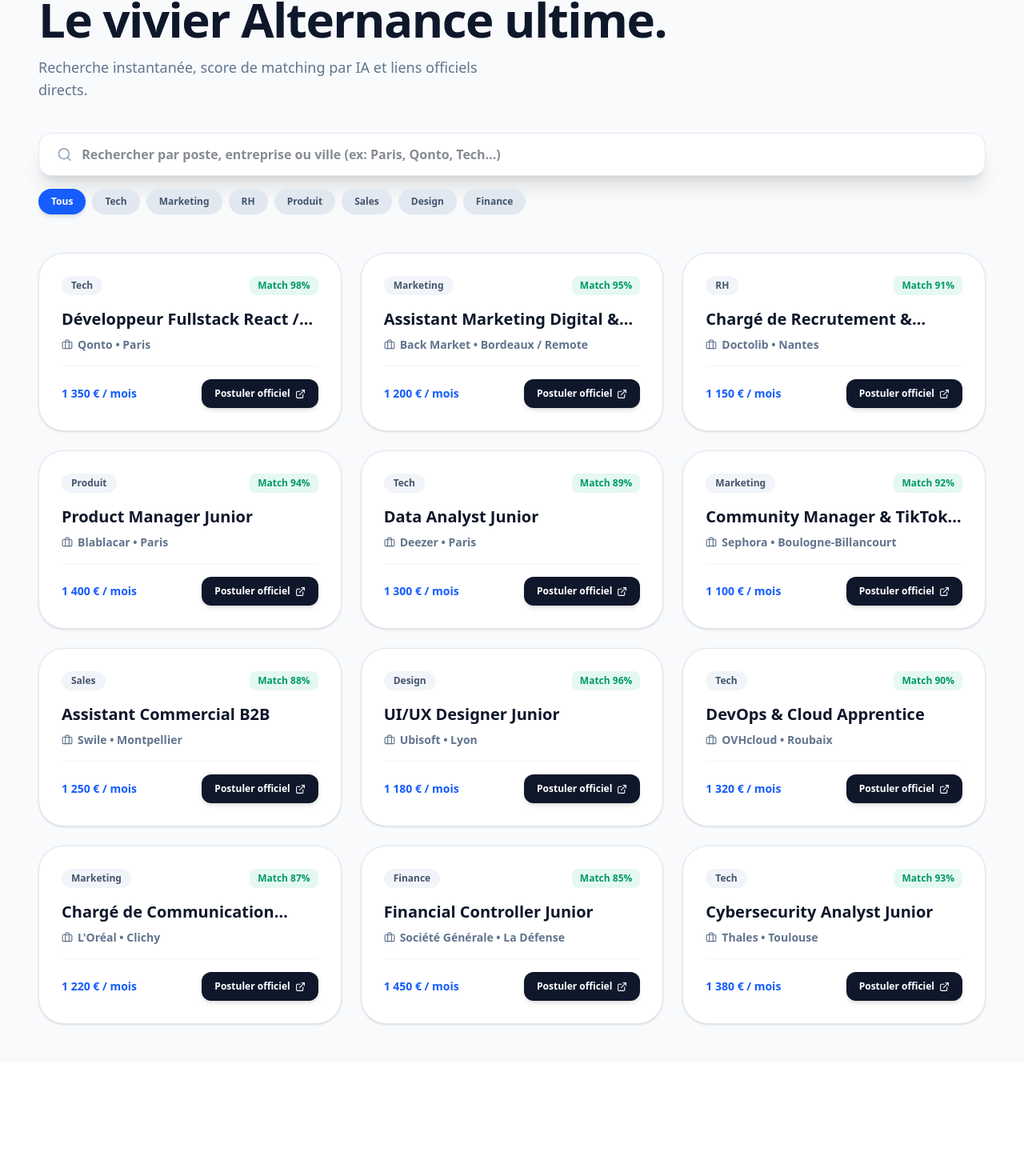
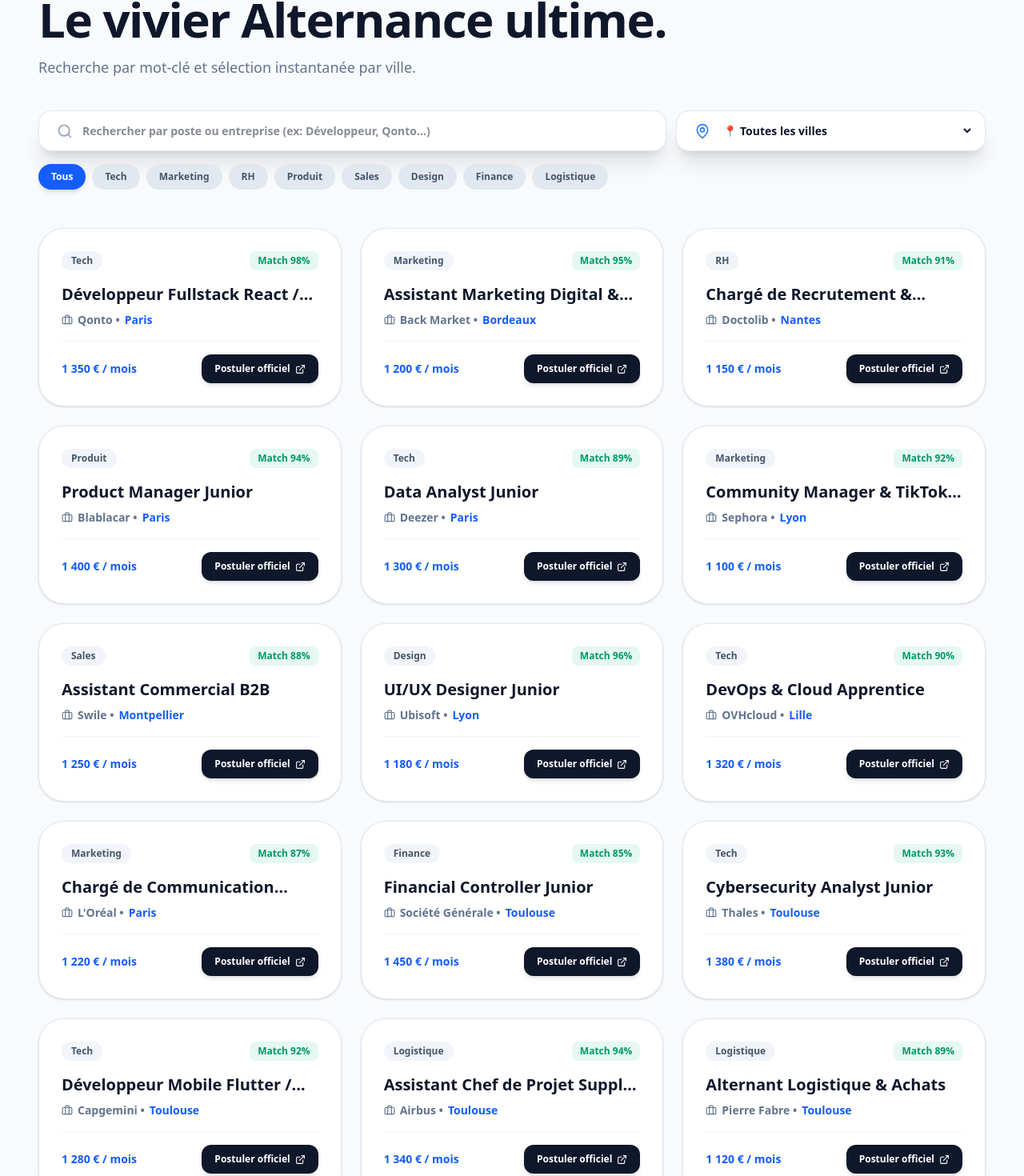
Before and after one commit to tchikibinks/louisemiaw, a Next.js app: page /alternance in a window 1280 px wide. Shown: the part 182-1652 px from the top of the page at 80% size. Before the commit the page ends 1510 px from the top, so only its background shows below. Built offline with nearby package versions, Linux system fonts and the light colour scheme.

Commit message:
Ajout du comparateur de villes et expansion massive du SaaS

```diff
--- a/src/app/alternance/page.tsx
+++ b/src/app/alternance/page.tsx
@@ -1,33 +1,44 @@
 'use client';
 import Link from 'next/link';
-import { Search, ExternalLink, Sparkles, Filter, MapPin, Briefcase } from 'lucide-react';
+import { Search, ExternalLink, Sparkles, Briefcase, MapPin } from 'lucide-react';
 import { useState } from 'react';
 
 export default function AlternancePage() {
   const [search, setSearch] = useState('');
+  const [cityFilter, setCityFilter] = useState('Toutes');
   const [selectedTag, setSelectedTag] = useState('Tous');
 
   const offers = [
     { title: "Développeur Fullstack React / Node", company: "Qonto", location: "Paris", stipend: "1 350 € / mois", tag: "Tech", match: "98%", link: "https://qonto.com/fr/carrieres" },
-    { title: "Assistant Marketing Digital & Growth", company: "Back Market", location: "Bordeaux / Remote", stipend: "1 200 € / mois", tag: "Marketing", match: "95%", link: "https://www.backmarket.fr/fr-fr/jobs" },
+    { title: "Assistant Marketing Digital & Growth", company: "Back Market", location: "Bordeaux", stipend: "1 200 € / mois", tag: "Marketing", match: "95%", link: "https://www.backmarket.fr/fr-fr/jobs" },
     { title: "Chargé de Recrutement & Talents", company: "Doctolib", location: "Nantes", stipend: "1 150 € / mois", tag: "RH", match: "91%", link: "https://about.doctolib.fr/carrieres/" },
     { title: "Product Manager Junior", company: "Blablacar", location: "Paris", stipend: "1 400 € / mois", tag: "Produit", match: "94%", link: "https://carers.blablacar.com/" },
     { title: "Data Analyst Junior", company: "Deezer", location: "Paris", stipend: "1 300 € / mois", tag: "Tech", match: "89%", link: "https://www.deezer.com/company/jobs" },
-    { title: "Community Manager & TikTok Creator", company: "Sephora", location: "Boulogne-Billancourt", stipend: "1 100 € / mois", tag: "Marketing", match: "92%", link: "https://jobs.sephora.com/" },
+    { title: "Community Manager & TikTok Creator", company: "Sephora", location: "Lyon", stipend: "1 100 € / mois", tag: "Marketing", match: "92%", link: "https://jobs.sephora.com/" },
     { title: "Assistant Commercial B2B", company: "Swile", location: "Montpellier", stipend: "1 250 € / mois", tag: "Sales", match: "88%", link: "https://swile.co/fr/carrieres" },
     { title: "UI/UX Designer Junior", company: "Ubisoft", location: "Lyon", stipend: "1 180 € / mois", tag: "Design", match: "96%", link: "https://www.ubisoft.com/fr-fr/company/careers" },
-    { title: "DevOps & Cloud Apprentice", company: "OVHcloud", location: "Roubaix", stipend: "1 320 € / mois", tag: "Tech", match: "90%", link: "https://careers.ovhcloud.com/" },
-    { title: "Chargé de Communication Externe", company: "L'Oréal", location: "Clichy", stipend: "1 220 € / mois", tag: "Marketing", match: "87%", link: "https://careers.loreal.com/" },
-    { title: "Financial Controller Junior", company: "Société Générale", location: "La Défense", stipend: "1 450 € / mois", tag: "Finance", match: "85%", link: "https://careers.societegenerale.com/" },
+    { title: "DevOps & Cloud Apprentice", company: "OVHcloud", location: "Lille", stipend: "1 320 € / mois", tag: "Tech", match: "90%", link: "https://careers.ovhcloud.com/" },
+    { title: "Chargé de Communication Externe", company: "L'Oréal", location: "Paris", stipend: "1 220 € / mois", tag: "Marketing", match: "87%", link: "https://careers.loreal.com/" },
+    { title: "Financial Controller Junior", company: "Société Générale", location: "Toulouse", stipend: "1 450 € / mois", tag: "Finance", match: "85%", link: "https://careers.societegenerale.com/" },
     { title: "Cybersecurity Analyst Junior", company: "Thales", location: "Toulouse", stipend: "1 380 € / mois", tag: "Tech", match: "93%", link: "https://www.thalesgroup.com/fr/carrieres" },
+    { title: "Développeur Mobile Flutter / React Native", company: "Capgemini", location: "Toulouse", stipend: "1 280 € / mois", tag: "Tech", match: "92%", link: "https://www.capgemini.com/fr-fr/carrieres/" },
+    { title: "Assistant Chef de Projet Supply Chain", company: "Airbus", location: "Toulouse", stipend: "1 340 € / mois", tag: "Logistique", match: "94%", link: "https://www.airbus.com/en/careers" },
+    { title: "Alternant Logistique & Achats", company: "Pierre Fabre", location: "Toulouse", stipend: "1 120 € / mois", tag: "Logistique", match: "89%", link: "https://www.pierre-fabre.com/fr/carrieres" },
+    { title: "Assistant Marketing Local", company: "Leclerc", location: "Tarbes", stipend: "1 050 € / mois", tag: "Marketing", match: "91%", link: "https://www.leclerc.fr" },
+    { title: "Alternant Gestion & Comptabilité", company: "In Extenso", location: "Tarbes", stipend: "1 020 € / mois", tag: "Finance", match: "88%", link: "https://www.inextenso.fr/" },
+    { title: "Chargé d'Accueil & Vente Conseil", company: "Crédit Agricole", location: "Tarbes", stipend: "1 100 € / mois", tag: "Sales", match: "95%", link: "https://www.credit-agricole.com" },
   ];
 
+  const cities = ['Toutes', 'Paris', 'Toulouse', 'Lyon', 'Bordeaux', 'Nantes', 'Tarbes', 'Montpellier', 'Lille'];
+
   const filtered = offers.filter(o => {
-    const matchesSearch = o.title.toLowerCase().includes(search.toLowerCase()) ||
-                          o.company.toLowerCase().includes(search.toLowerCase()) ||
-                          o.location.toLowerCase().includes(search.toLowerCase());
+    const query = search.toLowerCase();
+    const matchesSearch = o.title.toLowerCase().includes(query) ||
+                          o.company.toLowerCase().includes(query) ||
+                          o.location.toLowerCase().includes(query);
+    const matchesCity = cityFilter === 'Toutes' || o.location.toLowerCase().includes(cityFilter.toLowerCase());
     const matchesTag = selectedTag === 'Tous' || o.tag === selectedTag;
-    return matchesSearch && matchesTag;
+    return matchesSearch && matchesCity && matchesTag;
   });
 
   return (
@@ -43,27 +54,40 @@
 
         <div className="mb-10 text-center md:text-left">
           <span className="px-3.5 py-1.5 rounded-full bg-blue-500/10 text-blue-600 dark:text-blue-400 text-xs font-bold inline-flex items-center gap-1.5">
-            <Sparkles size={14}/> 12+ Opportunités vérifiées en direct
+            <Sparkles size={14}/> {offers.length}+ Offres vérifiées en direct (National & Régional)
           </span>
           <h1 className="text-4xl md:text-6xl font-black mt-3 mb-4 tracking-tight">Le vivier Alternance ultime.</h1>
-          <p className="text-slate-500 dark:text-slate-400 max-w-xl text-lg font-medium">Recherche instantanée, score de matching par IA et liens officiels directs.</p>
+          <p className="text-slate-500 dark:text-slate-400 max-w-xl text-lg font-medium">Recherche par mot-clé et sélection instantanée par ville.</p>
         </div>
 
-        {/* Barre de recherche et filtres de tags */}
+        {/* Barres de recherche et filtres */}
         <div className="space-y-4 mb-10">
-          <div className="bg-white dark:bg-slate-900 p-3.5 rounded-2xl shadow-xl border border-slate-200 dark:border-slate-800 flex items-center gap-3">
-            <Search className="text-slate-400 ml-2" size={20} />
-            <input
-              type="text"
-              placeholder="Rechercher par poste, entreprise ou ville (ex: Paris, Qonto, Tech...)"
-              value={search}
-              onChange={(e) => setSearch(e.target.value)}
-              className="w-full bg-transparent outline-none font-semibold text-slate-900 dark:text-white"
-            />
+          <div className="grid grid-cols-1 md:grid-cols-3 gap-3">
+            <div className="md:col-span-2 bg-white dark:bg-slate-900 p-3.5 rounded-2xl shadow-xl border border-slate-200 dark:border-slate-800 flex items-center gap-3">
+              <Search className="text-slate-400 ml-2 shrink-0" size={20} />
+              <input
+                type="text"
+                placeholder="Rechercher par poste ou entreprise (ex: Développeur, Qonto...)"
+                value={search}
+                onChange={(e) => setSearch(e.target.value)}
+                className="w-full bg-transparent outline-none font-semibold text-slate-900 dark:text-white text-sm"
+              />
+            </div>
+
+            <div className="bg-white dark:bg-slate-900 p-3.5 rounded-2xl shadow-xl border border-slate-200 dark:border-slate-800 flex items-center gap-3">
+              <MapPin className="text-blue-500 ml-2 shrink-0" size={20} />
+              <select
+                value={cityFilter}
+                onChange={(e) => setCityFilter(e.target.value)}
+                className="w-full bg-transparent outline-none font-semibold text-slate-900 dark:text-white text-sm cursor-pointer"
+              >
+                {cities.map(c => <option key={c} value={c} className="bg-white dark:bg-slate-900">{c === 'Toutes' ? '📍 Toutes les villes' : c}</option>)}
+              </select>
+            </div>
           </div>
 
           <div className="flex gap-2 overflow-x-auto pb-2">
-            {['Tous', 'Tech', 'Marketing', 'RH', 'Produit', 'Sales', 'Design', 'Finance'].map((tag) => (
+            {['Tous', 'Tech', 'Marketing', 'RH', 'Produit', 'Sales', 'Design', 'Finance', 'Logistique'].map((tag) => (
               <button
                 key={tag}
                 onClick={() => setSelectedTag(tag)}
@@ -75,7 +99,7 @@
           </div>
         </div>
 
-        {/* Grille dynamique massive */}
+        {/* Grille massive */}
         <div className="grid grid-cols-1 md:grid-cols-2 lg:grid-cols-3 gap-6">
           {filtered.map((offer, idx) => (
             <div key={idx} className="bg-white dark:bg-slate-900 p-7 rounded-[2rem] border border-slate-200 dark:border-slate-800 hover:border-blue-500 transition shadow-sm flex flex-col justify-between group">
@@ -85,7 +109,7 @@
                   <span className="px-2.5 py-1 bg-emerald-500/10 text-emerald-600 dark:text-emerald-400 rounded-lg text-xs font-extrabold">Match {offer.match}</span>
                 </div>
                 <h3 className="font-bold text-xl mb-2 group-hover:text-blue-500 transition line-clamp-1">{offer.title}</h3>
-                <p className="text-slate-500 dark:text-slate-400 text-sm mb-4 font-semibold flex items-center gap-1.5"><Briefcase size={14}/> {offer.company} • {offer.location}</p>
+                <p className="text-slate-500 dark:text-slate-400 text-sm mb-4 font-semibold flex items-center gap-1.5"><Briefcase size={14}/> {offer.company} • <span className="text-blue-600 dark:text-blue-400 font-bold">{offer.location}</span></p>
               </div>
               <div className="pt-4 border-t border-slate-100 dark:border-slate-800 flex justify-between items-center">
                 <span className="font-black text-blue-600 dark:text-blue-400 text-sm">{offer.stipend}</span>
@@ -104,7 +128,7 @@
 
         {filtered.length === 0 && (
           <div className="text-center py-20 bg-white dark:bg-slate-900 rounded-3xl border border-slate-200 dark:border-slate-800">
-            <p className="text-slate-400 font-semibold text-lg">Aucune offre ne correspond à ta recherche. Essaie un autre mot-clé !</p>
+            <p className="text-slate-400 font-semibold text-lg">Aucune offre ne correspond à cette ville ou recherche. Essaie un autre filtre !</p>
           </div>
         )}
       </div>
--- /dev/null
+++ b/src/app/comparateur/page.tsx
@@ -0,0 +1,81 @@
+'use client';
+import Link from 'next/link';
+import { Sparkles, MapPin, Building, ArrowRight, ShieldCheck, Wallet } from 'lucide-react';
+import { useState } from 'react';
+
+export default function ComparateurPage() {
+  const [ville, setVille] = useState('toulouse');
+
+  const dataVille: Record<string, { nom: string; loyerMoyen: string; transport: string; dynamisme: string; verite: string }> = {
+    toulouse: { nom: "Toulouse", loyerMoyen: "550 € / studio", transport: "10 € / mois (-26 ans)", dynamisme: "Aéronautique, Spatial & Tech", verite: "Le meilleur compromis qualité de vie / loyer en Occitanie." },
+    paris: { nom: "Paris", loyerMoyen: "950 € / studio", transport: "38 € / mois (Pass Navigo Alternant)", dynamisme: "Fintech, IA, Startups & Sièges sociaux", verite: "Loyers chers, mais salaires et opportunités massives." },
+    bordeaux: { nom: "Bordeaux", loyerMoyen: "700 € / studio", transport: "30 € / mois", dynamisme: "Marketing, Vin tech & Agences", verite: "Cadre de vie exceptionnel, marché un peu tendu." },
+    tarbes: { nom: "Tarbes", loyerMoyen: "380 € / studio", transport: "Gratuit ou quasi", dynamisme: "Industrie, Alpine F1, Tourisme & Local", verite: "Pouvoir d'achat maximal, calme et proximité des Pyrénées." },
+    lyon: { nom: "Lyon", loyerMoyen: "680 € / studio", transport: "32 € / mois", dynamisme: "Santé, Tech & Numérique", verite: "La grande métropole gourmande et ultra-dynamique." }
+  };
+
+  const current = dataVille[ville];
+
+  return (
+    <div className="min-h-screen bg-slate-50 dark:bg-slate-950 text-slate-900 dark:text-slate-50 p-6 md:p-12 font-sans transition-colors">
+      <div className="max-w-5xl mx-auto">
+        <header className="flex justify-between items-center mb-12">
+          <Link href="/" className="font-black text-2xl flex items-center gap-2">🐱 louisemiaw<span className="text-blue-600">.</span></Link>
+          <Link href="/" className="px-5 py-2.5 bg-slate-200 dark:bg-slate-800 text-sm font-bold rounded-full">Accueil</Link>
+        </header>
+
+        <div className="text-center mb-10">
+          <span className="px-3.5 py-1.5 rounded-full bg-blue-500/10 text-blue-600 dark:text-blue-400 text-xs font-bold inline-flex items-center gap-1.5">
+            <Wallet size={14}/> Comparateur Pouvoir d'Achat Étudiant
+          </span>
+          <h1 className="text-4xl md:text-5xl font-black mt-3 mb-2 tracking-tight">Où fait-il bon vivre en Alternance ?</h1>
+          <p className="text-slate-500 dark:text-slate-400 text-sm">Analyse des loyers, transports et du coût de la vie réelle ville par ville.</p>
+        </div>
+
+        {/* Sélecteur de ville */}
+        <div className="flex justify-center gap-2 flex-wrap mb-10">
+          {Object.keys(dataVille).map((k) => (
+            <button
+              key={k}
+              onClick={() => setVille(k)}
+              className={`px-5 py-3 rounded-2xl font-extrabold text-sm transition capitalize ${ville === k ? 'bg-blue-600 text-white shadow-lg' : 'bg-white dark:bg-slate-900 border border-slate-200 dark:border-slate-800 text-slate-600 dark:text-slate-400'}`}
+            >
+              📍 {dataVille[k].nom}
+            </button>
+          ))}
+        </div>
+
+        {/* Fiche détaillée de la ville */}
+        <div className="bg-white dark:bg-slate-900 p-8 md:p-12 rounded-[2.5rem] shadow-xl border border-slate-200 dark:border-slate-800 grid grid-cols-1 md:grid-cols-2 gap-8 items-center">
+          <div className="space-y-6">
+            <div>
+              <span className="text-xs font-bold text-blue-600 dark:text-blue-400 uppercase tracking-widest">Analyse Territoriale</span>
+              <h2 className="text-4xl font-black mt-1 mb-3">{current.nom}</h2>
+              <p className="text-slate-600 dark:text-slate-300 font-medium leading-relaxed">{current.verite}</p>
+            </div>
+
+            <div className="space-y-3">
+              <div className="p-4 bg-slate-50 dark:bg-slate-800/50 rounded-2xl flex justify-between items-center border border-slate-100 dark:border-slate-800">
+                <span className="text-sm font-semibold text-slate-500">Loyer moyen studio</span>
+                <span className="font-black text-base">{current.loyerMoyen}</span>
+              </div>
+              <div className="p-4 bg-slate-50 dark:bg-slate-800/50 rounded-2xl flex justify-between items-center border border-slate-100 dark:border-slate-800">
+                <span className="text-sm font-semibold text-slate-500">Abonnement Transport</span>
+                <span className="font-black text-base">{current.transport}</span>
+              </div>
+            </div>
+          </div>
+
+          <div className="bg-gradient-to-br from-blue-600 to-indigo-800 text-white p-8 rounded-[2rem] shadow-xl space-y-6">
+            <div className="text-xs font-bold uppercase tracking-wider text-blue-200">Secteurs & Dynamisme</div>
+            <div className="text-2xl font-black">{current.dynamisme}</div>
+            <p className="text-sm text-blue-100 font-medium">Les entreprises locales recrutent massivement de nouveaux profils en alternance cette année.</p>
+            <Link href="/alternance" className="w-full py-4 bg-white text-blue-900 font-extrabold rounded-xl text-center shadow-md hover:bg-blue-50 transition flex items-center justify-center gap-2">
+              Voir les offres à {current.nom} <ArrowRight size={16}/>
+            </Link>
+          </div>
+        </div>
+      </div>
+    </div>
+  );
+}
```
